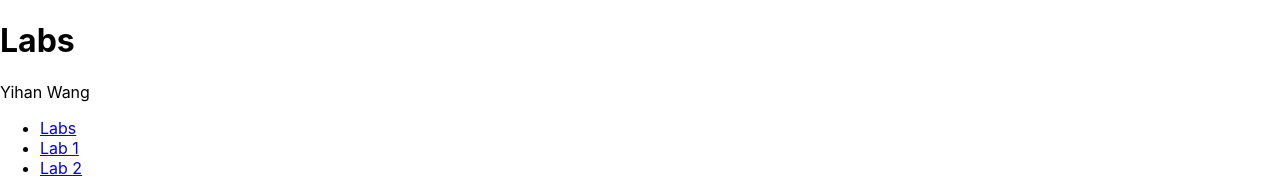
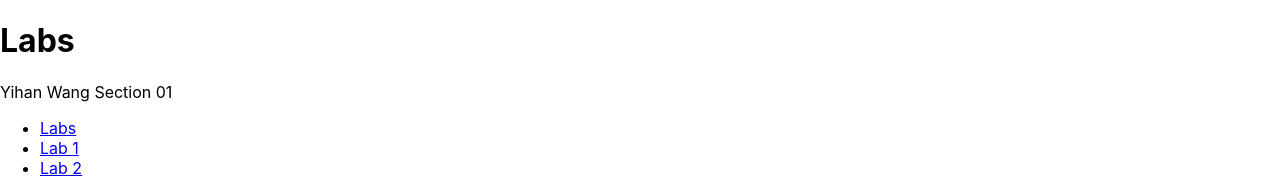
Before and after one commit to arinaa77/kanbas-react-web-app-cs5610-fa24, a React (Create React App) app: page /#/Labs/Lab1 in a window 1280 px wide. Shown: the top 178 px of the page. Built offline with nearby package versions, Linux system fonts and the light colour scheme.

Commit message:
Added section number

```diff
--- a/src/Labs/index.tsx
+++ b/src/Labs/index.tsx
@@ -9,7 +9,7 @@ export default function Labs() {
     return (
         <div>
             <h1>Labs</h1>
-            <p>Yihan Wang</p>
+            <p>Yihan Wang Section 01</p>
             <TOC />
             <Routes>
                 <Route path="/" element={<Navigate to="Lab1" />} />
```
